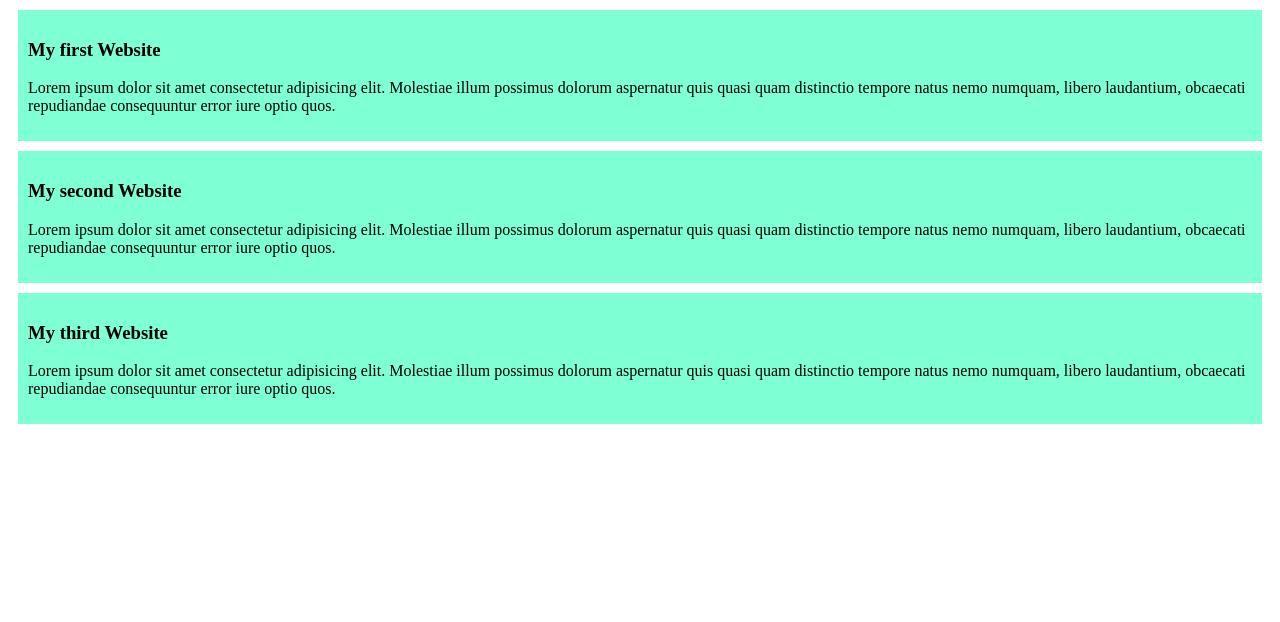
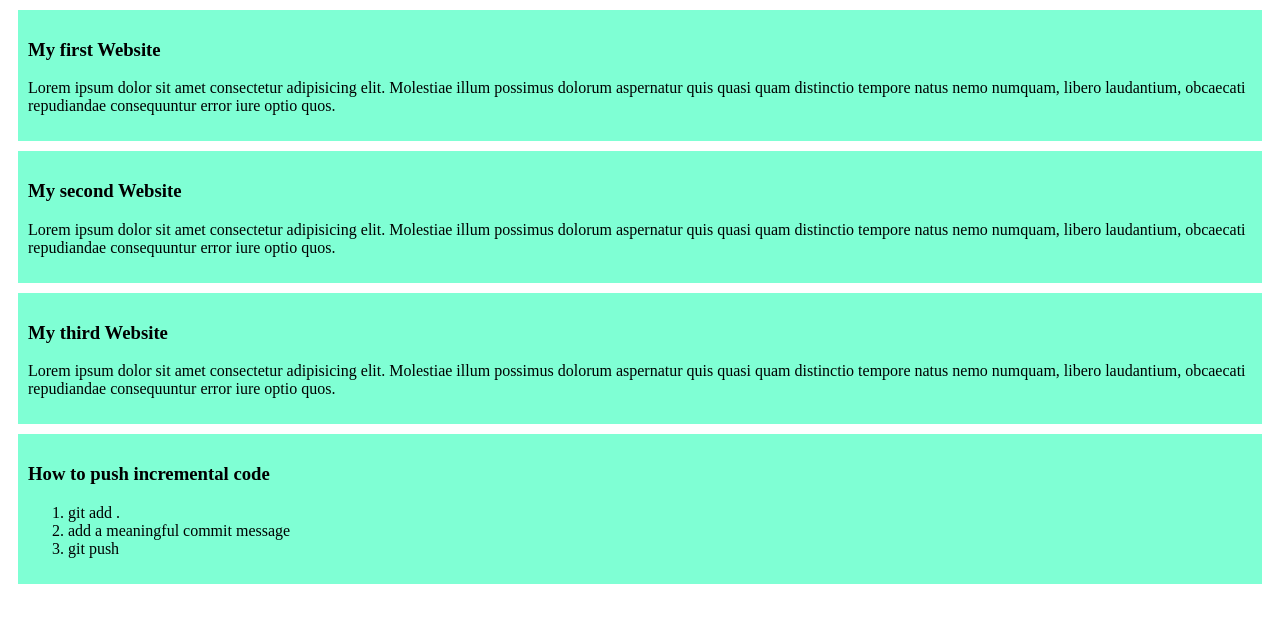
Before and after one commit to fahimsian939/my-simple-website, a plain HTML site: page index.html in a window 1280 px wide. Drawn offline with Linux system fonts and the light colour scheme.

Commit message:
added a list

```diff
--- a/index.html
+++ b/index.html
@@ -25,5 +25,14 @@
         <p>Lorem ipsum dolor sit amet consectetur adipisicing elit. Molestiae illum possimus dolorum aspernatur quis quasi quam distinctio tempore natus nemo numquam, libero laudantium, obcaecati repudiandae consequuntur error iure optio quos.</p>
 
     </div>
+
+    <div>
+        <h3>How to push incremental code</h3>
+        <ol>
+            <li> git add .</li>
+            <li>add a meaningful commit message</li>
+            <li>git push</li>
+        </ol>
+    </div>
 </body>
 </html>
```
